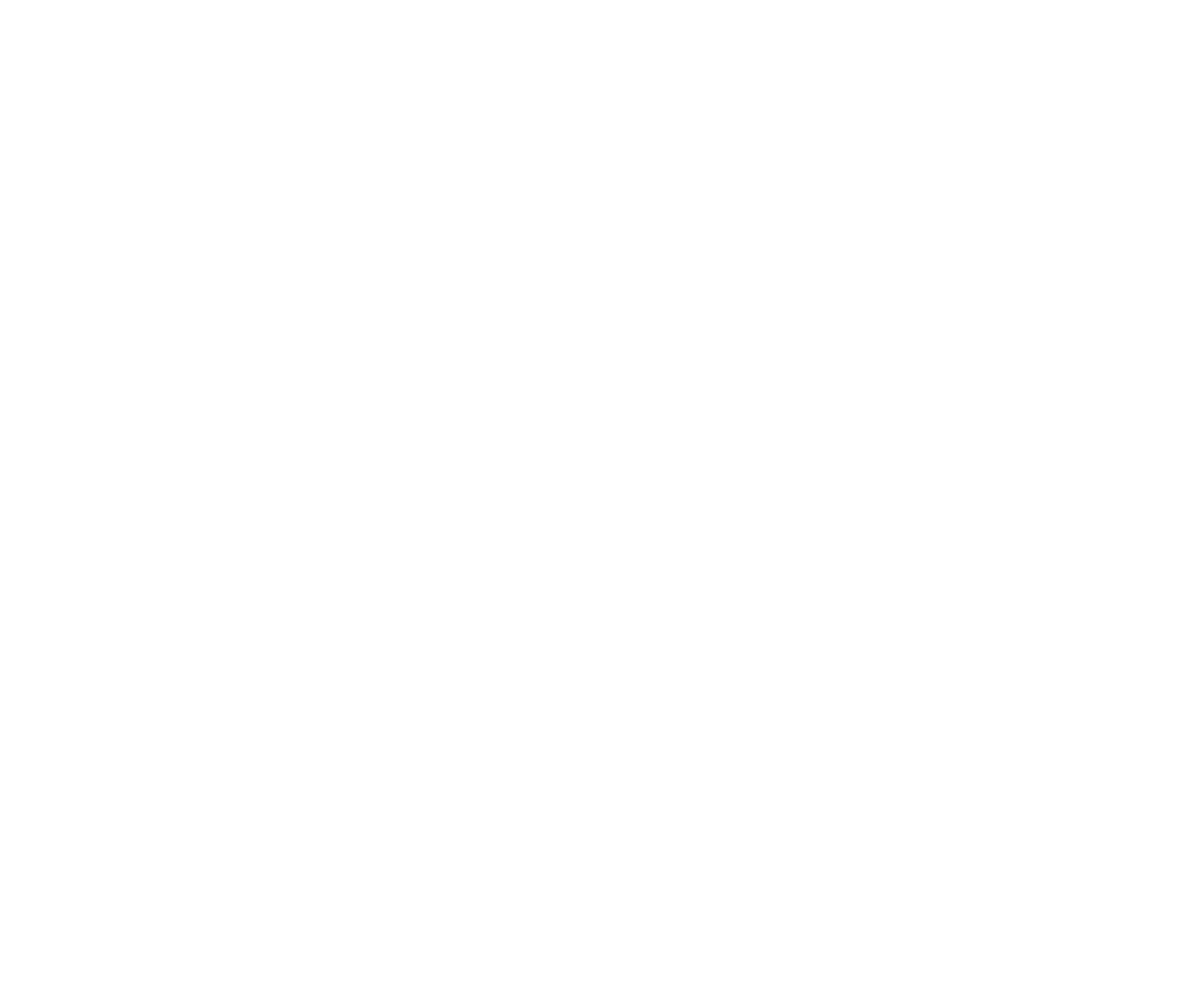
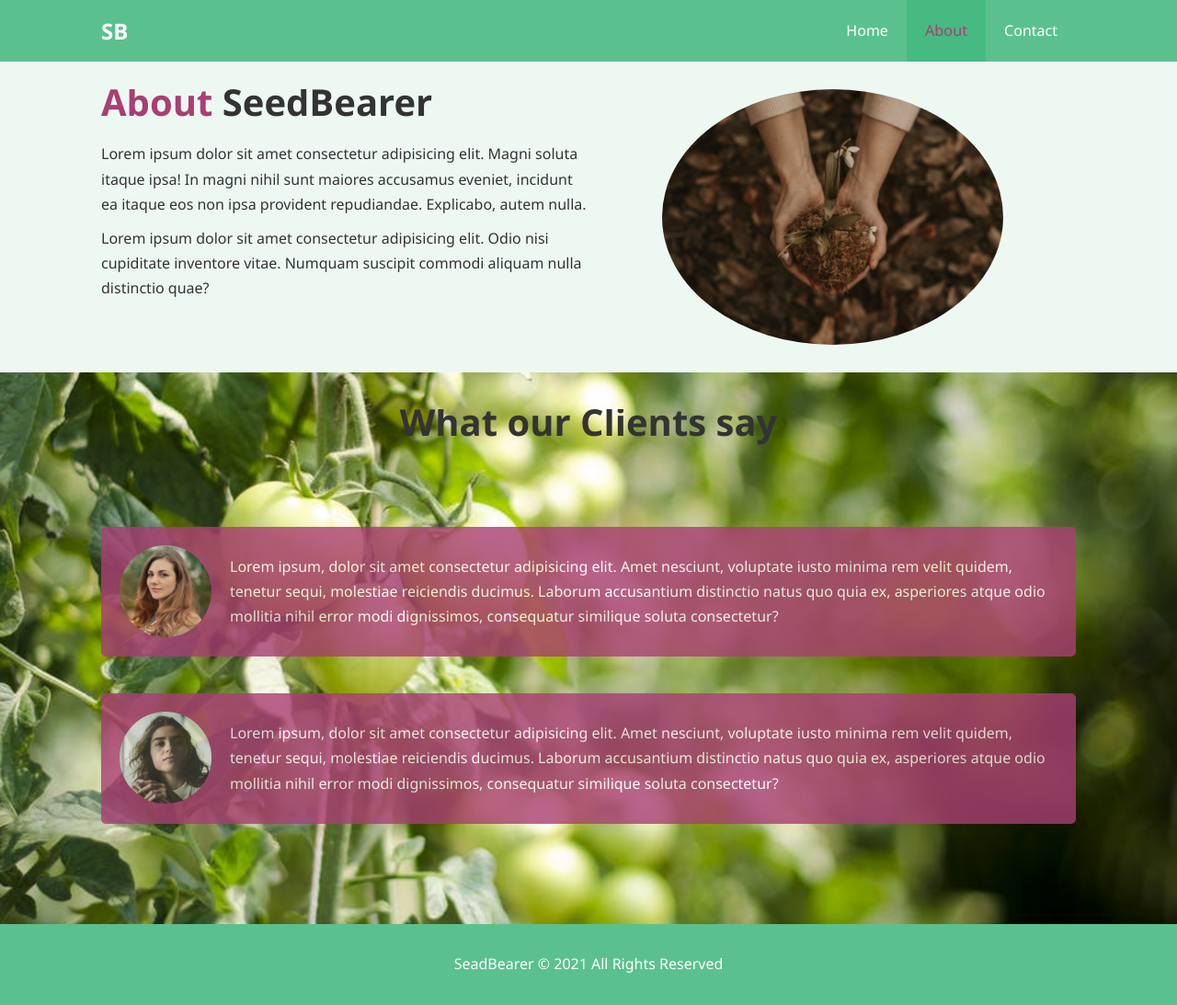
Before and after one commit to SilchuGabs/Webistte---Pure-CSS, a plain HTML site: page SeedBearer/about.html in a window 1280 px wide. Shown: the whole page at 92% size. Before the commit the page ends 800 px from the top, so only its background shows below. Drawn offline with Linux system fonts and the light colour scheme.

Commit message:
About Page

```diff
--- a/SeedBearer/about.html
+++ b/SeedBearer/about.html
@@ -1,14 +1,72 @@
 <!DOCTYPE html>
-<html lang="en">
+<html lang="en-GB">
 
 <head>
     <meta charset="UTF-8">
     <meta http-equiv="X-UA-Compatible" content="IE=edge">
     <meta name="viewport" content="width=device-width, initial-scale=1.0">
-    <title>Document</title>
+    <link rel="icon" href="favicon_io-4/favicon-32x32.png" tyep="image/x-icon">
+    <meta name="description" content="Buy quality vegetable and flower seeds. Grow your own fruit, vegetables and flowers with us">
+    <link rel="stylesheet" href="./css/style.css">
+    <meta name="keywords" content="seeds, organic, uk, england">
+    <title>About</title>
 </head>
 
 <body>
+    <header>
+        <nav id="navbar">
+            <div class="container">
+                <h1 class="logo"><a href="index.html">SB</a></h1>
+                <ul>
+                    <li><a href="index.html">Home</a></li>
+                    <li><a class="current" href="about.html">About</a></li>
+                    <li><a href="contact.html">Contact</a></li>
+
+                </ul>
+            </div>
+        </nav>
+        </div>
+
+    </header>
+
+    <section id="about-info" class="bg-light py-3">
+        <div class="container">
+            <div class="info-left">
+                <h1 class="l-heading"><span class="text-primary">About</span> SeedBearer</h1>
+                <p>Lorem ipsum dolor sit amet consectetur adipisicing elit. Magni soluta itaque ipsa! In magni nihil sunt maiores accusamus eveniet, incidunt ea itaque eos non ipsa provident repudiandae. Explicabo, autem nulla.</p>
+                <p>Lorem ipsum dolor sit amet consectetur adipisicing elit. Odio nisi cupiditate inventore vitae. Numquam suscipit commodi aliquam nulla distinctio quae?</p>
+
+            </div>
+            <div class="info-right">
+                <img src="img/flower.jpeg" alt="seedbearer">
+            </div>
+        </div>
+    </section>
+
+    <div class="clr"></div>
+
+    <section id="testimonials" class="py-3">
+        <div class="container">
+            <h2 class="l-heading">What our Clients say</h2>
+            <div class="testimonial bg-primary">
+                <img src="img/person-1.jpg" alt="girl1">
+                <p>Lorem ipsum, dolor sit amet consectetur adipisicing elit. Amet nesciunt, voluptate iusto minima rem velit quidem, tenetur sequi, molestiae reiciendis ducimus. Laborum accusantium distinctio natus quo quia ex, asperiores atque odio mollitia
+                    nihil error modi dignissimos, consequatur similique soluta consectetur?</p>
+            </div>
+            <div class="testimonial bg-primary">
+                <img src="img/person2.jpg" alt="girl2">
+                <p>Lorem ipsum, dolor sit amet consectetur adipisicing elit. Amet nesciunt, voluptate iusto minima rem velit quidem, tenetur sequi, molestiae reiciendis ducimus. Laborum accusantium distinctio natus quo quia ex, asperiores atque odio mollitia
+                    nihil error modi dignissimos, consequatur similique soluta consectetur?</p>
+            </div>
+        </div>
+    </section>
+
+
+
+    <footer id="main-footer">
+        <p>SeadBearer &copy; 2021 All Rights Reserved</p>
+
+    </footer>
 
 </body>
 
--- a/SeedBearer/css/style.css
+++ b/SeedBearer/css/style.css
@@ -1,9 +1,9 @@
 /* Reset */
 
 * {
+    box-sizing: border-box;
     margin: 0;
     padding: 0;
-    box-sizing: border-box;
 }
 
 
@@ -84,6 +84,25 @@ p {
 
 .clr {
     clear: both;
+}
+
+.l-heading {
+    font-size: 40px;
+}
+
+
+/* Padding */
+
+.py-1 {
+    padding: 10px 0;
+}
+
+.py-2 {
+    padding: 20px 0;
+}
+
+.py-3 {
+    padding: 30px 0;
 }
 
 
@@ -192,6 +211,57 @@ p {
 }
 
 
+/* About Info */
+
+#about-info .info-right {
+    float: right;
+    width: 50%;
+    min-height: 100%;
+}
+
+#about-info .info-right img {
+    display: block;
+    margin: auto;
+    width: 70%;
+    border-radius: 50%;
+}
+
+#about-info .info-left {
+    float: left;
+    width: 50%;
+    min-height: 100%;
+}
+
+
+/* Testimonial */
+
+#testimonials {
+    height: 600px;
+    background: url('../img/tomatoes.jpeg') no-repeat center center/cover;
+    padding-top: 40px;
+}
+
+#testimonials h2 {
+    color: #333;
+    text-align: center;
+    padding-bottom: 100px;
+}
+
+#testimonials .testimonial img {
+    float: left;
+    width: 100px;
+    margin-right: 20px;
+    border-radius: 50%;
+}
+
+#testimonials .testimonial {
+    padding: 20px;
+    margin-bottom: 40px;
+    border-radius: 5px;
+    opacity: .8;
+}
+
+
 /* Footer */
 
 #main-footer {
```
Also changed, not shown: SeedBearer/img/flower.jpeg (renamed from SeedBearer/img/pexels-photo-1974381.jpeg), SeedBearer/img/person2.jpg (renamed from SeedBearer/img/flower.jpg).
